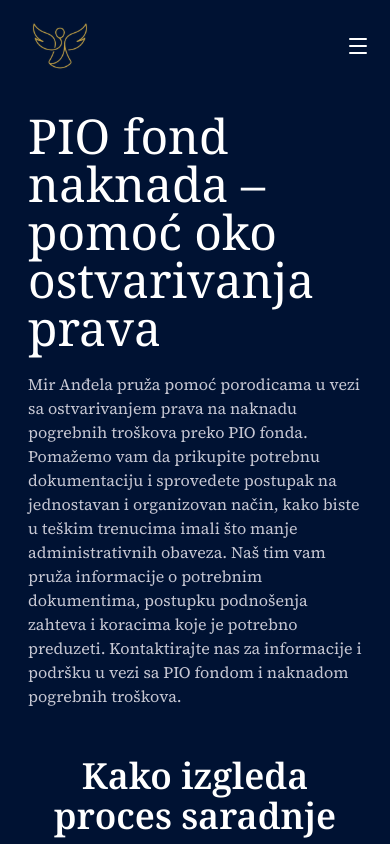
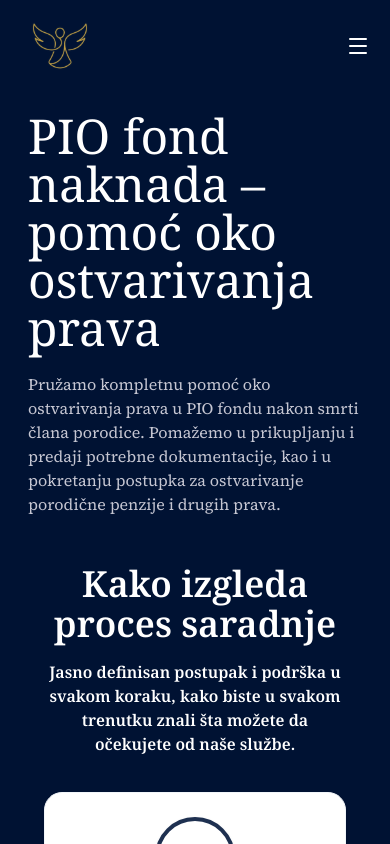
Before and after one commit to matkethekid/mirnadjela-ui, a Next.js app: page /pogrebne-usluge/pio-fond-naknada in a window 390 px wide. Shown: the top 844 px of the page. Built offline with nearby package versions, Linux system fonts and the light colour scheme.

Commit message:
fix: remove phone number

```diff
--- a/app/(frontend)/pogrebne-usluge/ketering/page.tsx
+++ b/app/(frontend)/pogrebne-usluge/ketering/page.tsx
@@ -36,12 +36,6 @@ const page = () => {
                         i dogovor oko keteringa za sahranu, daću, parastos ili
                         pomen.
                     </p>
-                    <Link
-                        href="tel:+381692005880"
-                        className="flex flex-row gap-2 py-3 px-6 max-w-50 bg-[#D4AF37] items-center justify-center text-lg font-semibold text-[#001233] rounded-[4px] whitespace-nowrap hover:bg-[#c49b2e] transition-colors"
-                    >
-                        +381 692005880
-                    </Link>
                 </div>
                 <Steps />
                 <CtaSection />
--- a/app/(frontend)/pogrebne-usluge/kremacija/page.tsx
+++ b/app/(frontend)/pogrebne-usluge/kremacija/page.tsx
@@ -25,12 +25,6 @@ const page = () => {
                     <p className="text-[#C5C6D2] max-w-175">
                         Mir Anđela pruža profesionalne pogrebne usluge i kompletnu organizaciju kremacije i polaganja urne u Beogradu. Dostupni smo 24 časa dnevno, 7 dana u nedelji, sa diskretnom i pažljivom organizacijom svih aktivnosti prema željama porodice. Naše usluge uključuju prevoz urne, dogovor sa grobljem i pripremu za polaganje na odabranom mestu, uz poštovanje svih propisanih procedura. Polaganje urne organizujemo na svim beogradskim grobljima — Novo groblje, Bežanijsko groblje, Zemunsko groblje, Orlovača, Lešće i druga gradska groblja. Kontaktirajte nas za kompletnu podršku u organizaciji sahrane koja protekne dostojanstveno i bez dodatnog opterećenja za porodicu.
                     </p>
-                    <Link
-                        href="tel:+381692005880"
-                        className="flex flex-row gap-2 py-3 px-6 max-w-50 bg-[#D4AF37] items-center justify-center text-lg font-semibold text-[#001233] rounded-[4px] whitespace-nowrap hover:bg-[#c49b2e] transition-colors"
-                    >
-                        +381 692005880
-                    </Link>
                 </div>
                 <Steps/>
                 <CtaSection/>
--- a/app/(frontend)/pogrebne-usluge/pio-fond-naknada/page.tsx
+++ b/app/(frontend)/pogrebne-usluge/pio-fond-naknada/page.tsx
@@ -24,15 +24,7 @@ const page = () => {
                         PIO fond naknada – pomoć oko ostvarivanja prava
                     </h1>
                     <p className="text-[#C5C6D2] max-w-175">
-                        Mir Anđela pruža pomoć porodicama u vezi sa ostvarivanjem prava na
-                        naknadu pogrebnih troškova preko PIO fonda. Pomažemo vam da
-                        prikupite potrebnu dokumentaciju i sprovedete postupak na
-                        jednostavan i organizovan način, kako biste u teškim trenucima
-                        imali što manje administrativnih obaveza. Naš tim vam pruža
-                        informacije o potrebnim dokumentima, postupku podnošenja zahteva
-                        i koracima koje je potrebno preduzeti. Kontaktirajte nas za
-                        informacije i podršku u vezi sa PIO fondom i naknadom pogrebnih
-                        troškova.
+                        Pružamo kompletnu pomoć oko ostvarivanja prava u PIO fondu nakon smrti člana porodice. Pomažemo u prikupljanju i predaji potrebne dokumentacije, kao i u pokretanju postupka za ostvarivanje porodične penzije i drugih prava.
                     </p>
                 </div>
                 <Steps/>
--- a/app/(frontend)/pogrebne-usluge/polaganje-urne/page.tsx
+++ b/app/(frontend)/pogrebne-usluge/polaganje-urne/page.tsx
@@ -25,12 +25,6 @@ const page = () => {
                     <p className="text-[#C5C6D2] max-w-175">
                         Mir Anđela pruža pouzdane i profesionalne pogrebne usluge, kao i kompletnu organizaciju polaganja urne na teritoriji Beograda. Na raspolaganju smo 24 časa dnevno, 7 dana u nedelji, uz diskretnu i pažljivu organizaciju svih potrebnih aktivnosti u skladu sa željama i potrebama porodice. Usluga polaganja urne obuhvata organizaciju prevoza urne, dogovor sa grobljem i pripremu za polaganje na odabranom mestu, uz poštovanje svih propisanih procedura. Polaganje urne moguće je organizovati na grobljima širom Beograda, uključujući Novo groblje, Bežanijsko groblje, Zemunско groblje, Orlovaču, Lešće i druga gradska groblja. Naš tim pruža kompletnu podršku porodici tokom organizacije, kako bi ceo postupak protekao dostojanstveno, mirno i bez dodatnog opterećenja za najbliže.
                     </p>
-                    <Link
-                        href="tel:+381692005880"
-                        className="flex flex-row gap-2 py-3 px-6 max-w-50 bg-[#D4AF37] items-center justify-center text-lg font-semibold text-[#001233] rounded-[4px] whitespace-nowrap hover:bg-[#c49b2e] transition-colors"
-                    >
-                        +381 692005880
-                    </Link>
                 </div>
                 <Steps/>
                 <CtaSection/>
--- a/app/(frontend)/pogrebne-usluge/sahrana/page.tsx
+++ b/app/(frontend)/pogrebne-usluge/sahrana/page.tsx
@@ -27,12 +27,6 @@ const page = () => {
                     <p className="text-[#C5C6D2] max-w-175">
                         Pogrebno preduzeće Mir Anđela pruža kompletnu organizaciju sahrane u Beogradu, dostupnu 24 sata dnevno, 7 dana u nedelji. Naš tim preuzima sve ključne obaveze — od prvog kontakta sa porodicom, preko koordinacije sa zdravstvenim ustanovama, grobljem i matičnom službom, do samog čina sahrane i ispraćaja. Usluga organizacije sahrane obuhvata prevoz pokojnika, obezbeđivanje pogrebne opreme, pripremu i vođenje potrebne dokumentacije, zakazivanje termina sahrane, organizaciju verskih obreda i kompletnu logistiku na dan ispraćaja. Organizaciju sahrane vršimo na svim beogradskim grobljima — Novo groblje, Bežanijsko groblje, Zemunsko groblje, Orlovača, Lešće, kao i na grobljima u okolnim opštinama. Usluga je dostupna na teritoriji svih beogradskih opština — Novi Beograd, Zemun, Vračar, Čukarica, Palilula, Zvezdara, Voždovac, Rakovica, Savski Venac i druge. Uz puno poštovanje prema pokojniku i porodici, garantujemo da ceo proces protekne dostojanstveno, mirno i bez dodatnog opterećenja za najbliže. Kontaktirajte nas u svakom trenutku — naš tim je tu da vam olakša najteže trenutke.
                     </p>
-                    <Link
-                        href="tel:+381692005880"
-                        className="flex flex-row gap-2 py-3 px-6 max-w-50 bg-[#D4AF37] items-center justify-center text-lg font-semibold text-[#001233] rounded-[4px] whitespace-nowrap hover:bg-[#c49b2e] transition-colors"
-                    >
-                        +381 692005880
-                    </Link>
                 </div>
                 <Steps/>
                 <CtaSection/>
```
